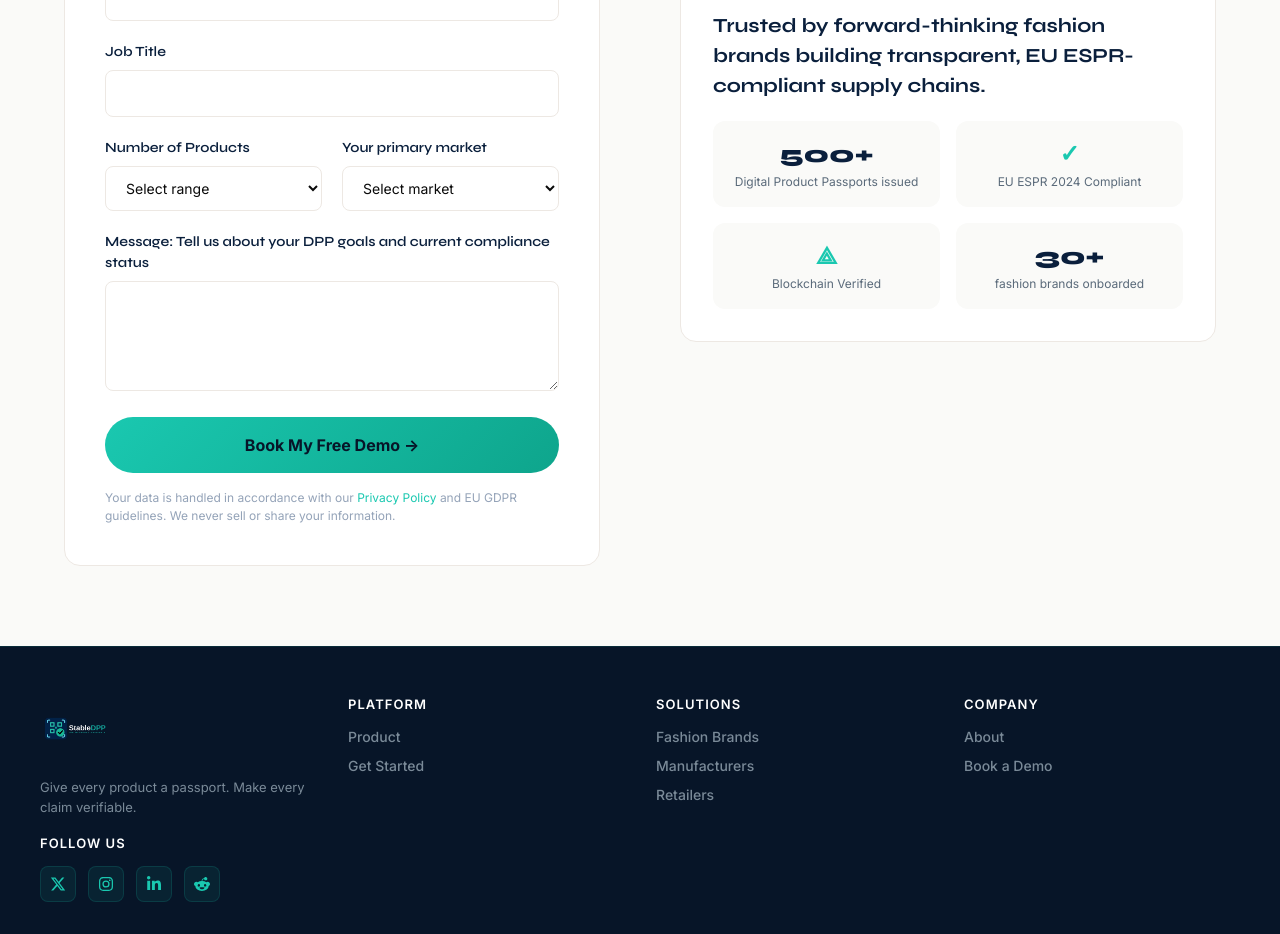
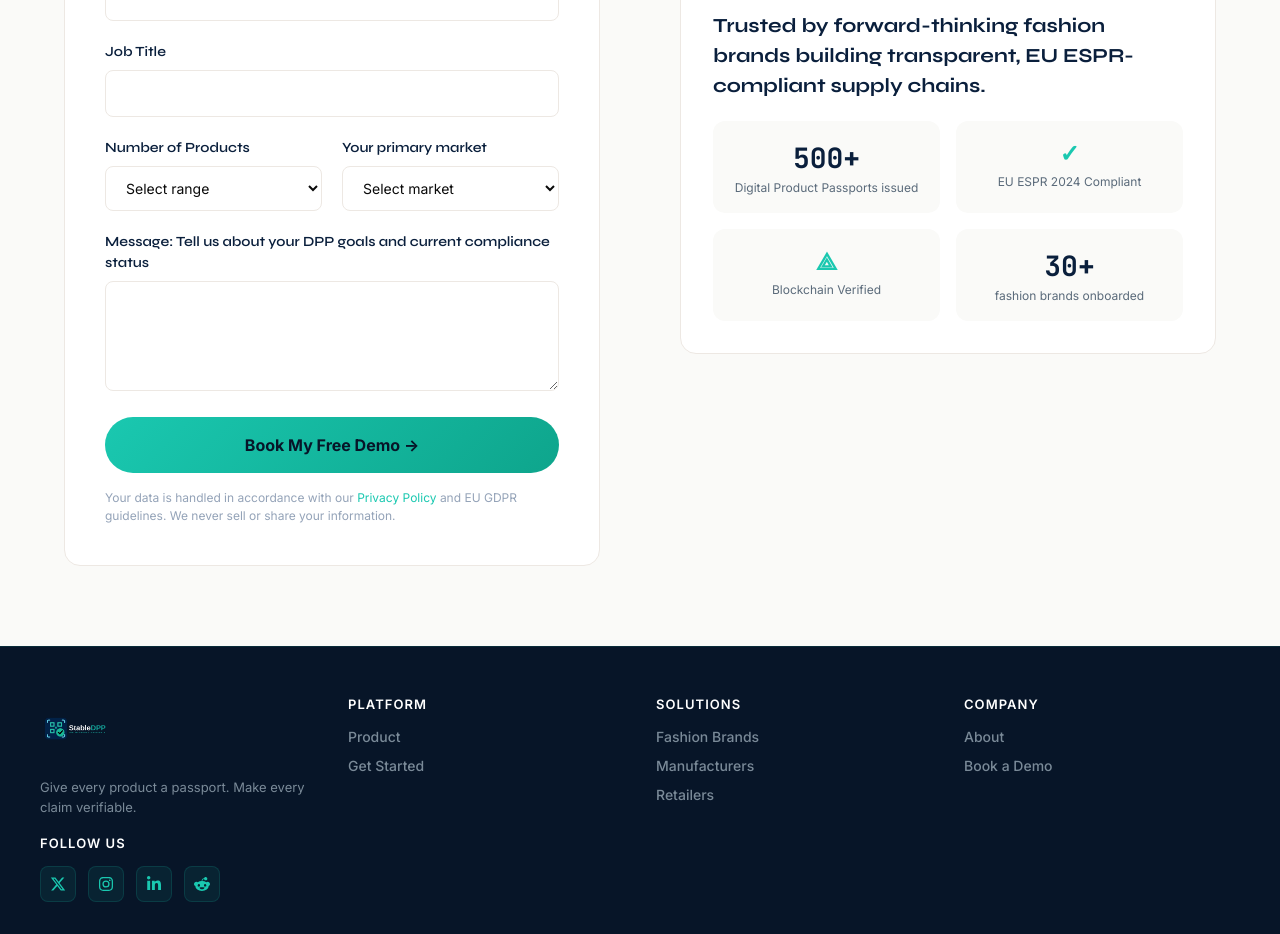
Before and after one commit to fondkingra/stable-dpp, a React (Vite) app: page /book-a-demo in a window 1280 px wide. Shown: the part 1060-1994 px from the top of the page. Built offline with nearby package versions, Linux system fonts and the light colour scheme; a web font is replaced by a local one.

Commit message:
typography: JetBrains Mono for stat numbers in BookDemoPage

```diff
--- a/src/app/components/BookDemoPage.tsx
+++ b/src/app/components/BookDemoPage.tsx
@@ -339,7 +339,7 @@ export function BookDemoPage() {
               </h3>
               <div style={{ display: 'grid', gridTemplateColumns: '1fr 1fr', gap: '16px' }}>
                 <div style={{ textAlign: 'center', padding: '16px', background: '#fafaf8', borderRadius: '12px' }}>
-                  <div style={{ fontFamily: 'var(--font-heading)', fontSize: '24px', fontWeight: 800, color: '#0a1f3c' }}>500+</div>
+                  <div style={{ fontFamily: 'JetBrains Mono, monospace', fontSize: '28px', fontWeight: 700, color: '#0a1f3c' }}>500+</div>
                   <div style={{ color: '#5a6a7a', fontSize: '12px' }}>Digital Product Passports issued</div>
                 </div>
                 <div style={{ textAlign: 'center', padding: '16px', background: '#fafaf8', borderRadius: '12px' }}>
@@ -351,7 +351,7 @@ export function BookDemoPage() {
                   <div style={{ color: '#5a6a7a', fontSize: '12px' }}>Blockchain Verified</div>
                 </div>
                 <div style={{ textAlign: 'center', padding: '16px', background: '#fafaf8', borderRadius: '12px' }}>
-                  <div style={{ fontFamily: 'var(--font-heading)', fontSize: '24px', fontWeight: 800, color: '#0a1f3c' }}>30+</div>
+                  <div style={{ fontFamily: 'JetBrains Mono, monospace', fontSize: '28px', fontWeight: 700, color: '#0a1f3c' }}>30+</div>
                   <div style={{ color: '#5a6a7a', fontSize: '12px' }}>fashion brands onboarded</div>
                 </div>
               </div>
```
